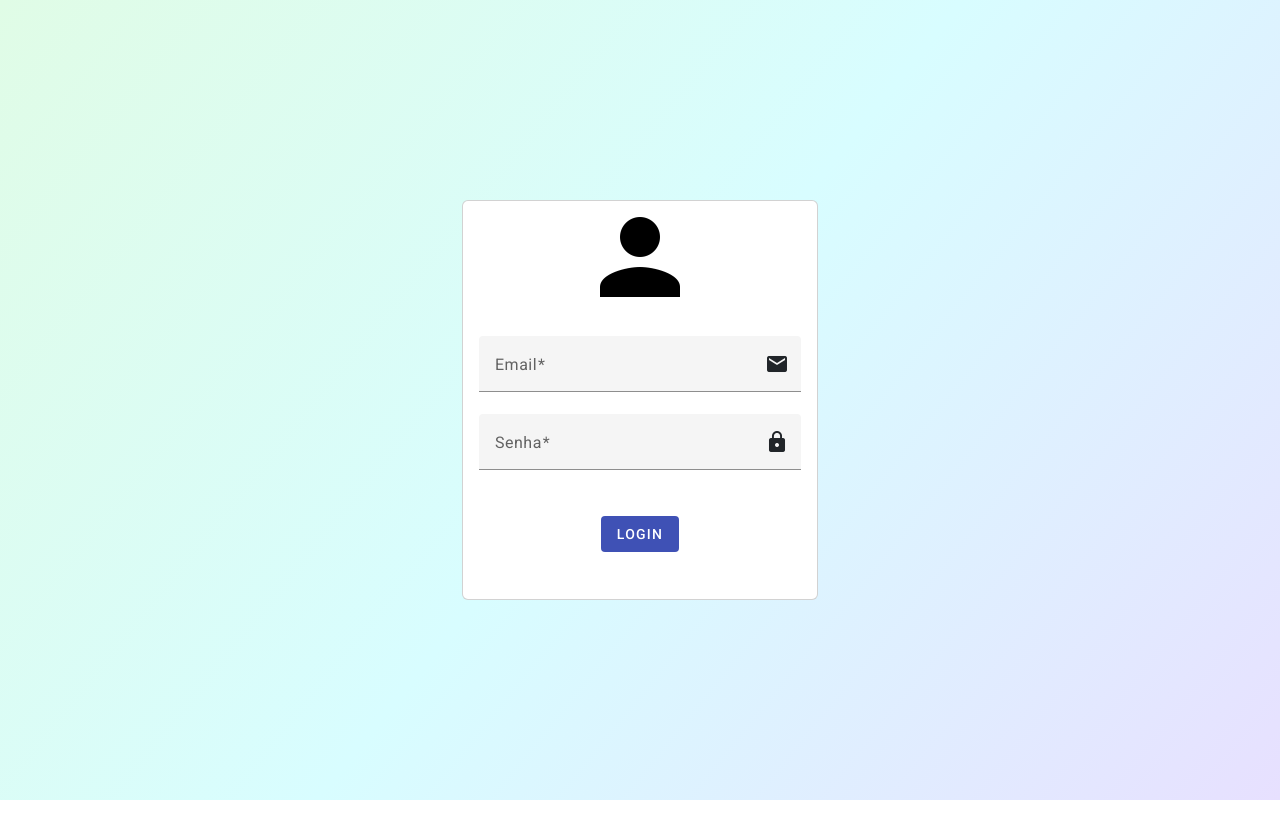
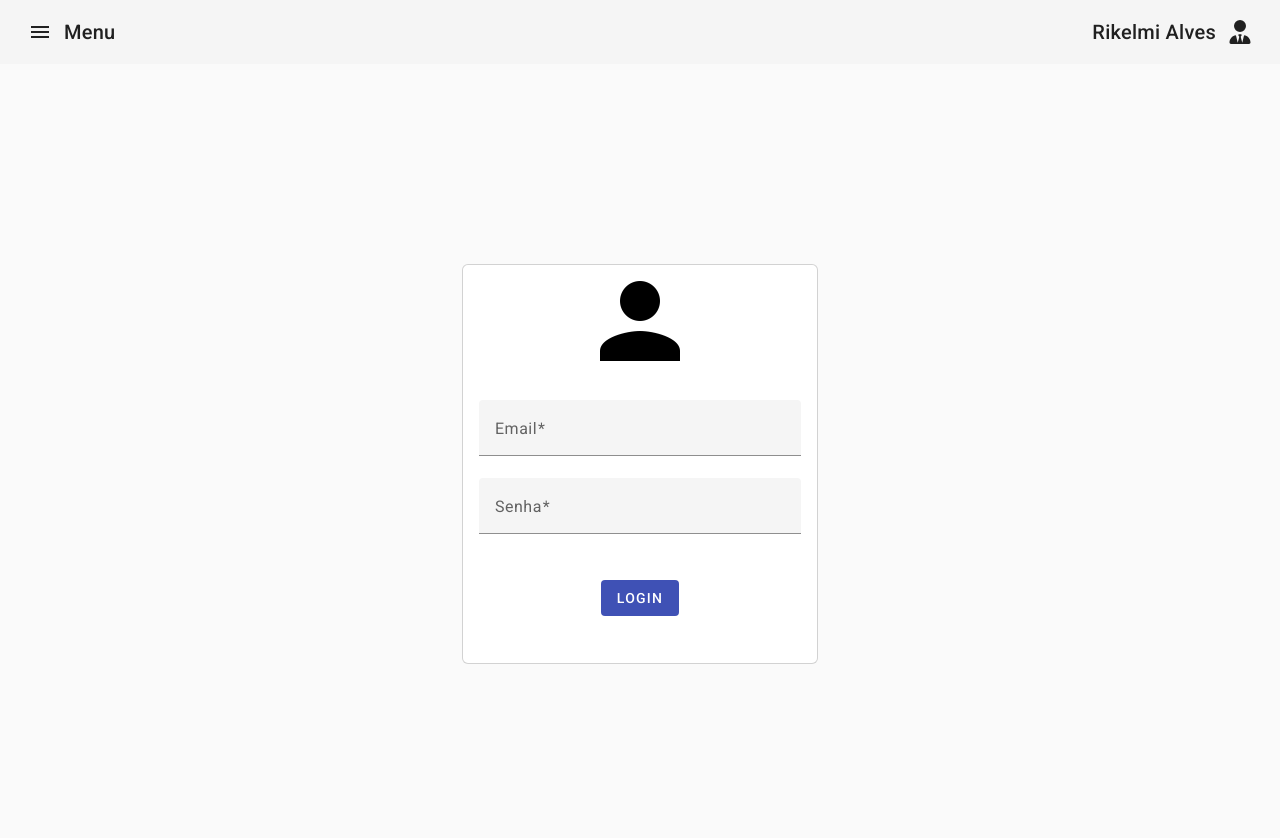
Before and after one commit to TechCSCruzeiro/SaleSavvy-Front, an Angular app: page /login in a window 1280 px wide. Shown: the top 838 px of the page. Before the commit the page ends 800 px from the top, so only its background shows below. Built offline with nearby package versions, Linux system fonts and the light colour scheme.

Commit message:
Tela do login criada

```diff
--- /dev/null
+++ b/src/app/Models/Login.ts
@@ -0,0 +1,4 @@
+export interface Login{
+    Email: string,
+    Password: string
+}
--- a/src/app/app.component.ts
+++ b/src/app/app.component.ts
@@ -6,5 +6,5 @@ import { Component } from '@angular/core';
   styleUrls: ['./app.component.css']
 })
 export class AppComponent {
-  isLoginPage = false;
+  isLoginPage = true;
 }
--- a/src/app/components/pages/login/login.component.html
+++ b/src/app/components/pages/login/login.component.html
@@ -6,33 +6,29 @@
                     <div class="position-absolute top-0 start-50 translate-middle-x mt-3">
                         <img [src]="imagemSrc" alt="Icone login">
                     </div>
-                    <form class="example-form mt-5">
+                    <form class="example-form mt-5" (ngSubmit)="submit()" #formDir="ngForm">
                         <mat-form-field class="example-full-width">
                             <mat-label>Email</mat-label>
-                            <mat-icon matSuffix>email</mat-icon>
-                            <input type="email" matInput [formControl]="emailFormControl"
-                                placeholder="Ex. pat@example.com">
-                            <mat-error
-                                *ngIf="emailFormControl.hasError('email') && !emailFormControl.hasError('required')">
-                                Digite o email cadastrado
+                            <input type="email" matInput [formControl]="emailFormControl" placeholder="Ex. pat@example.com">
+                            <mat-error *ngIf="emailFormControl.hasError('email') && !emailFormControl.hasError('required')">
+                              Digite um email valido!
                             </mat-error>
                             <mat-error *ngIf="emailFormControl.hasError('required')">
-                                Email é <strong>Obrigatorio</strong>
+                              Email é <strong>Obrigatório</strong>
                             </mat-error>
-                        </mat-form-field>
-                        <mat-form-field class="example-full-width">
+                          </mat-form-field>
+
+                          <mat-form-field class="example-full-width">
                             <mat-label>Senha</mat-label>
-                            <mat-icon matSuffix>lock</mat-icon>
-                            <input type="password" matInput [formControl]="emailFormControl"
-                                placeholder="Ex. pat@example.com">
-                            <mat-error
-                                *ngIf="emailFormControl.hasError('email') && !emailFormControl.hasError('required')">
-                                Digite a senha cadastrada
+                            <input type="password" matInput [formControl]="passwordFormControl" placeholder="">
+                            <mat-error *ngIf="passwordFormControl.hasError('password') && !passwordFormControl.hasError('required')">
+                              Digite uma senha valida
                             </mat-error>
                             <mat-error *ngIf="emailFormControl.hasError('required')">
-                                Senha é <strong>Obrigatoria</strong>
+                              Senha é <strong>Obrigatória</strong>
                             </mat-error>
-                        </mat-form-field>
+                          </mat-form-field>
+
                         <div class="button mt-4">
                             <button mat-flat-button color="primary">LOGIN</button>
                         </div>
--- a/src/app/components/pages/login/login.component.ts
+++ b/src/app/components/pages/login/login.component.ts
@@ -1,8 +1,7 @@
 import { Component } from '@angular/core';
-import {FormControl, Validators, FormsModule, ReactiveFormsModule} from '@angular/forms';
-import {NgIf} from '@angular/common';
-import {MatInputModule} from '@angular/material/input';
-import {MatFormFieldModule} from '@angular/material/form-field';
+import {FormControl, Validators} from '@angular/forms';
+import { Login } from 'src/app/Models/Login';
+import { LoginService } from 'src/app/service/login.service';
 
 @Component({
   selector: 'app-login',
@@ -10,7 +9,35 @@ import {MatFormFieldModule} from '@angular/material/form-field';
   styleUrls: ['./login.component.css'],
 })
 export class LoginComponent {
+  login!: Login
   imagemSrc = 'assets/img/img-login-80.png';
 
-  emailFormControl = new FormControl('', [Validators.required, Validators.email]);
+  emailFormControl = new FormControl('', [Validators.required, Validators.email])
+  passwordFormControl = new FormControl('', [Validators.required])
+
+  constructor(private loginService: LoginService){
+
+  }
+
+  ngOnInit(){
+
+  }
+
+  convertLoginModel(email: string, password: string): Login{
+    return{
+      Email: email,
+      Password: password
+    }
+  }
+
+  submit(){
+    this.login = this.convertLoginModel(this.emailFormControl.value!, this.passwordFormControl.value!)
+    this.loginService.getLogin(this.login).subscribe((response) =>{
+      const returnApi = response
+      console.log(returnApi)
+    }, (error)=>{
+      console.log(error)
+    })
+  }
+
 }
--- a/src/app/components/pages/usuario/register-user.component.ts
+++ b/src/app/components/pages/usuario/register-user.component.ts
@@ -64,9 +64,13 @@ export class UsuarioComponent implements OnInit {
     const usuario: Usuario = this.FormUsuario(this.usuarioForm)
     console.log(usuario)
     this.usuarioService.createUser(usuario).subscribe((response) =>{
+      const returnApi = response
+      console.log("Retorno da API > ", returnApi)
       this.messagesSucessService.add("Usuario Criado Com sucesso")
       this.router.navigate(['/'])
     },(error) =>{
+      const returnApi = error
+      console.log("Retorno da API > ", returnApi)
       this.messagesErrorService.add('Erro ao Criar o usuario ' + error.error)
       this.router.navigate(['/'])
       console.log("Erro ao Criar o Usuario", error)
--- /dev/null
+++ b/src/app/service/login.service.ts
@@ -0,0 +1,24 @@
+import { Injectable } from '@angular/core'
+import {Login} from '../Models/Login'
+import {Observable} from 'rxjs'
+import { HttpClient, HttpHeaders } from '@angular/common/http'
+
+@Injectable({
+    providedIn: 'root',
+})
+export class LoginService{
+    private ApiUrlPost = "https://localhost:7142/register"
+
+    constructor(private http: HttpClient){
+
+    }
+    getLogin(login: Login): Observable<Login>{
+        const httpOptions = {
+            headers: new HttpHeaders({
+                'Content-Type': 'application/json'
+            })
+        };
+        return this.http.post<Login>(this.ApiUrlPost,login,httpOptions)
+    }
+
+}
--- a/src/app/service/usuario.service.ts
+++ b/src/app/service/usuario.service.ts
@@ -10,7 +10,7 @@ import {Observable} from 'rxjs';
     providedIn: 'root',
 })
 export class UsuarioService {
-    private apiUrlPost = 'https://localhost:44351/usuario/incluir'
+    private apiUrlPost = 'https://localhost:7142/register'//'https://localhost:44351/usuario/incluir'
     private apiUrlGet = 'https://localhost:44351/usuario/listar'
     private apiUrlGetById = 'https://localhost:44351/usuario/localizar'
     private apiUrlPut = 'https://localhost:44351/usuario/alterar'
```
